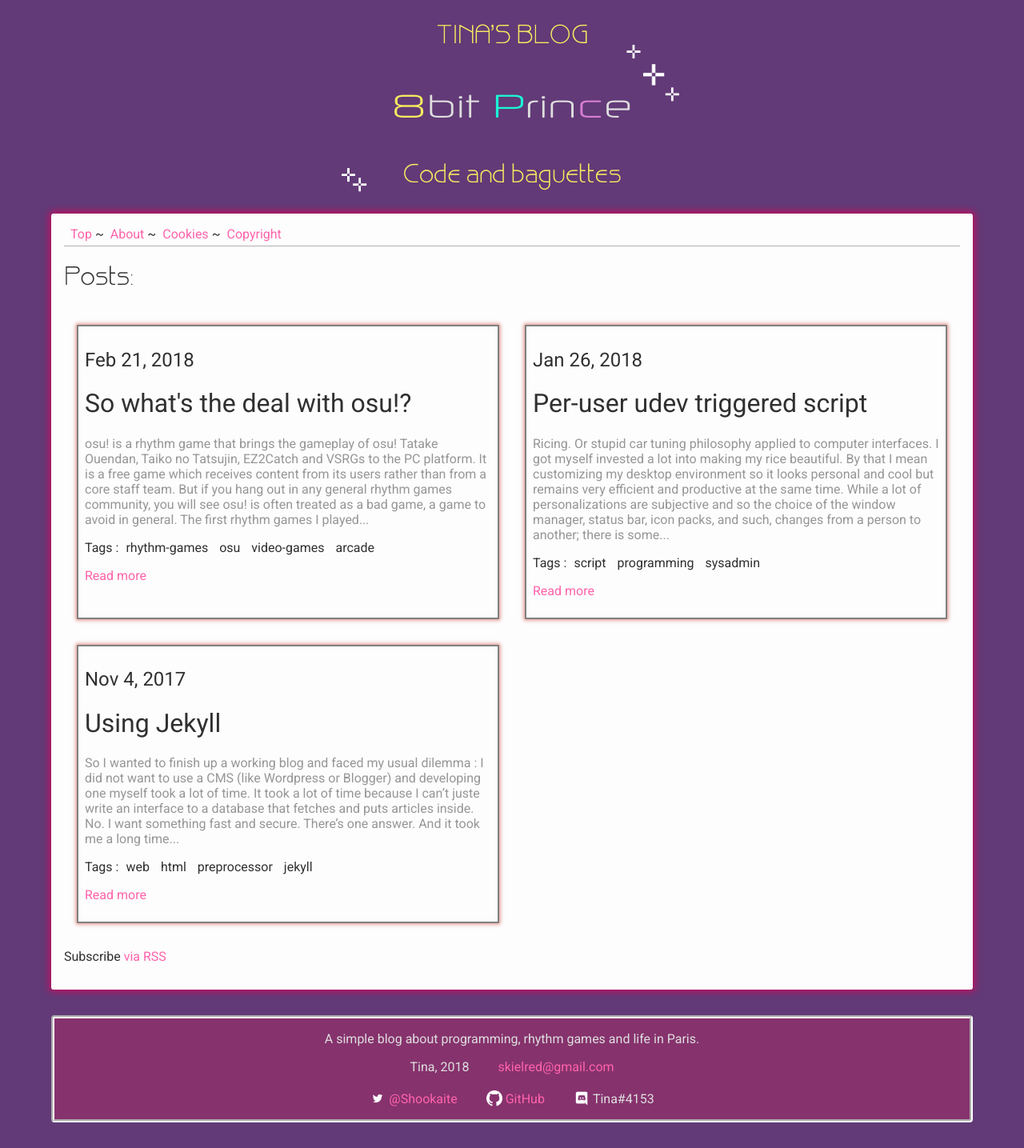
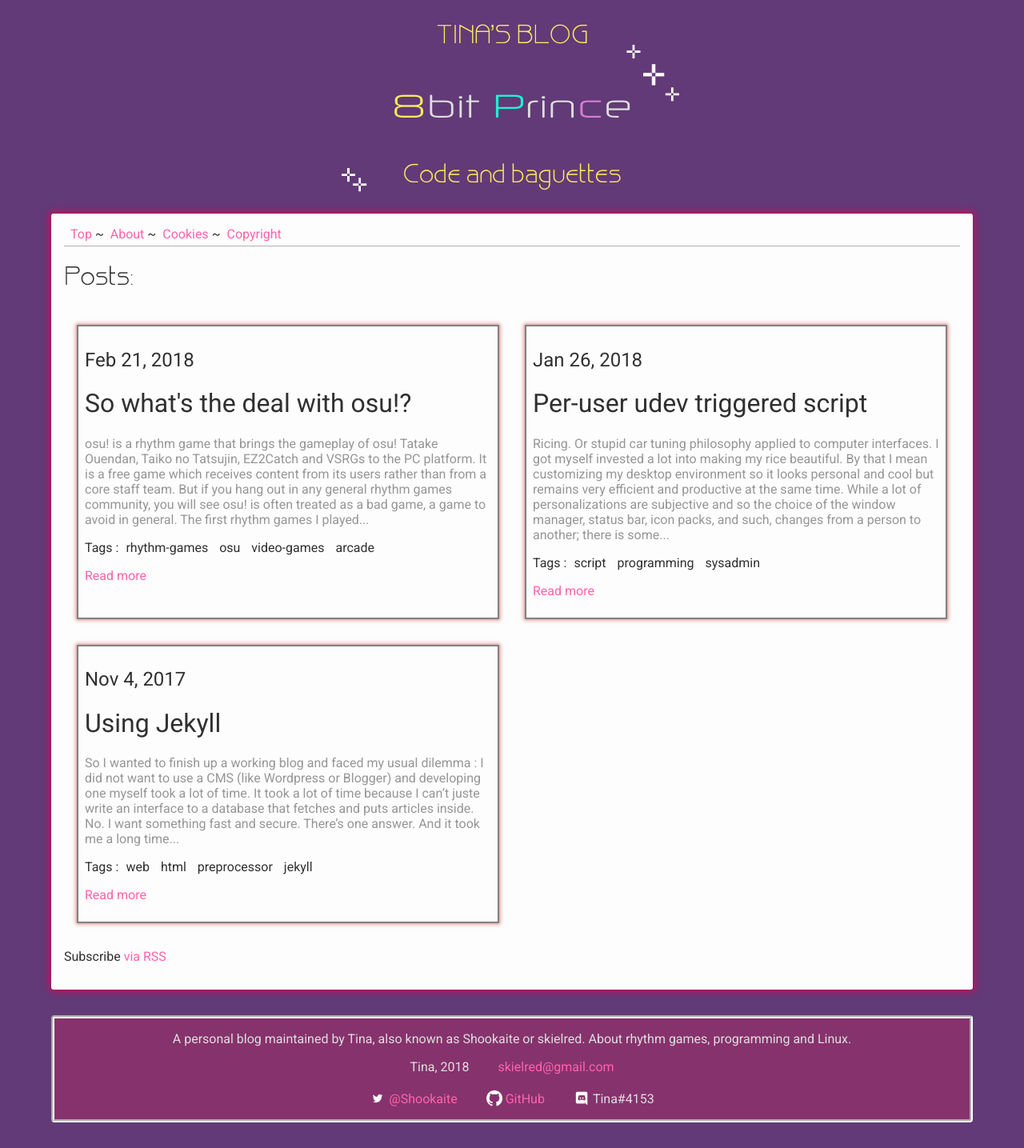
Before and after one commit to Tina-otoge/blog, a Jekyll site: the page built from index.md, in a window 1280 px wide. Shown: the whole page at 80% size. Built offline with Jekyll 4.4.1, drawn with Linux system fonts in a browser that asks for light colours.

Commit message:
Changed site description

```diff
--- a/_config.yml
+++ b/_config.yml
@@ -9,7 +9,7 @@ permalink: :title:output_ext
 title: 8bit Prince
 email: skielred@gmail.com
 description: >-
-    A simple blog about programming, rhythm games and life in Paris.
+    A personal blog maintained by Tina, also known as Shookaite or skielred. About rhythm games, programming and Linux.
 twitter: Shookaite
 github:  skielred
 discord: Tina#4153
```
